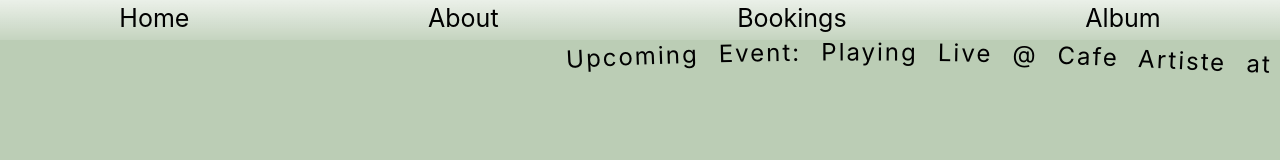
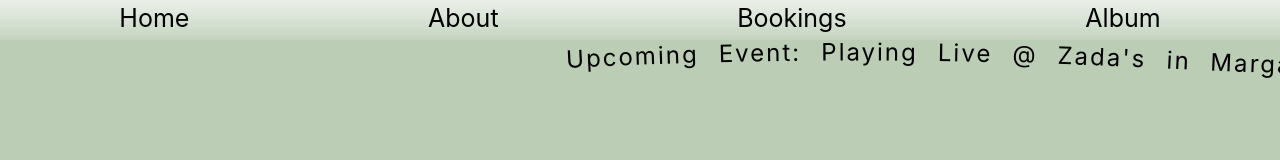
Before and after one commit to kendra-lacey/spence-cook-frontend, a React (Vite) app: page / in a window 1280 px wide. Shown: the top 160 px of the page. Built offline with nearby package versions, Linux system fonts and the light colour scheme.

Commit message:
change event on landing page

```diff
--- a/src/pages/Landing/Landing.jsx
+++ b/src/pages/Landing/Landing.jsx
@@ -7,7 +7,7 @@ import ScrollingBanner from '../../components/ScrollingBanner/ScrollingBanner';
 const Landing = () => {
   return (
     <main id='landing-main'>
-        <ScrollingBanner message="Upcoming Event: Playing Live @  Cafe Artiste at the Jersey Shore Arts Center on June 19th" link="/bookings" />
+        <ScrollingBanner message="Upcoming Event: Playing Live @  Zada's in Margaretville on August 17th" link="/bookings" />
       <div className='landing-background'>
           <img id='landing-img' src="./landingImg.png" alt="Stylized image of musician Spence Cook"/>
       </div>
```
